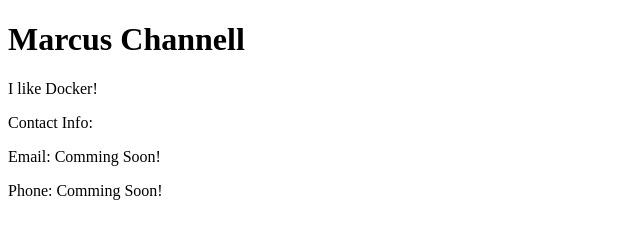
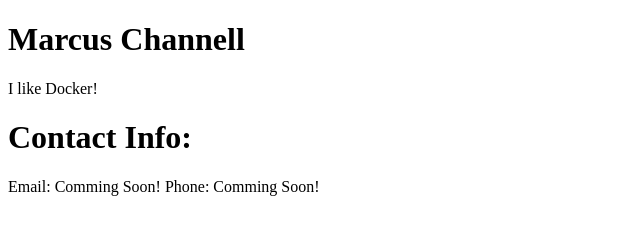
Before and after one commit to horse420speed/mywebsite, a plain HTML site: page index.html in a window 1280 px wide. Shown: the whole page, without its empty margins (0-640 px from the left). Drawn offline with Linux system fonts and the light colour scheme.

Commit message:
Update index.html

```diff
--- a/index.html
+++ b/index.html
@@ -5,9 +5,9 @@
 <h1>Marcus Channell</h1>
 <p>I like Docker!</p>
 
-<p>Contact Info:</p>
-<p>Email: Comming Soon!</p>
-<p>Phone: Comming Soon!</p>
+<h1>Contact Info:</h1>
+<p>Email: Comming Soon!
+  Phone: Comming Soon!</p>
 
 </body>
 </html>
```
